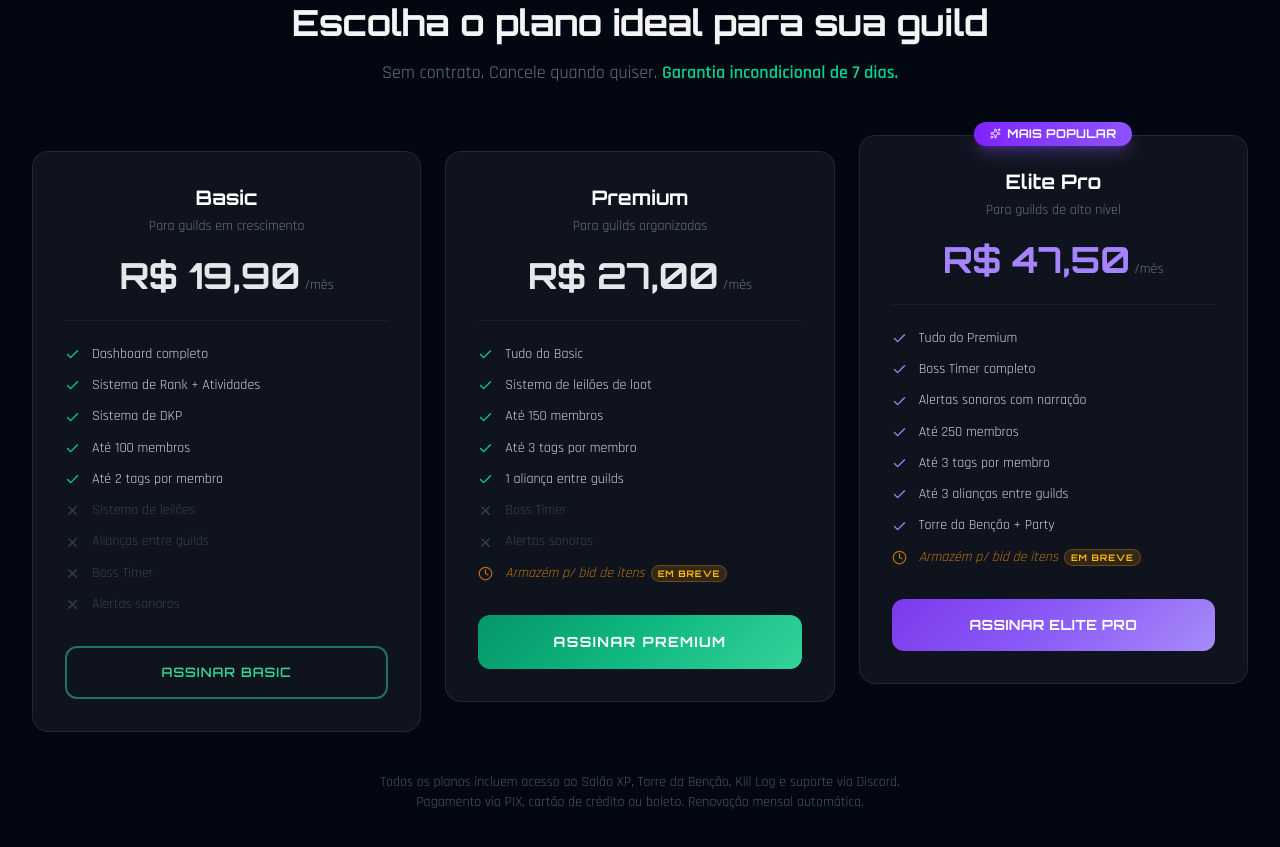
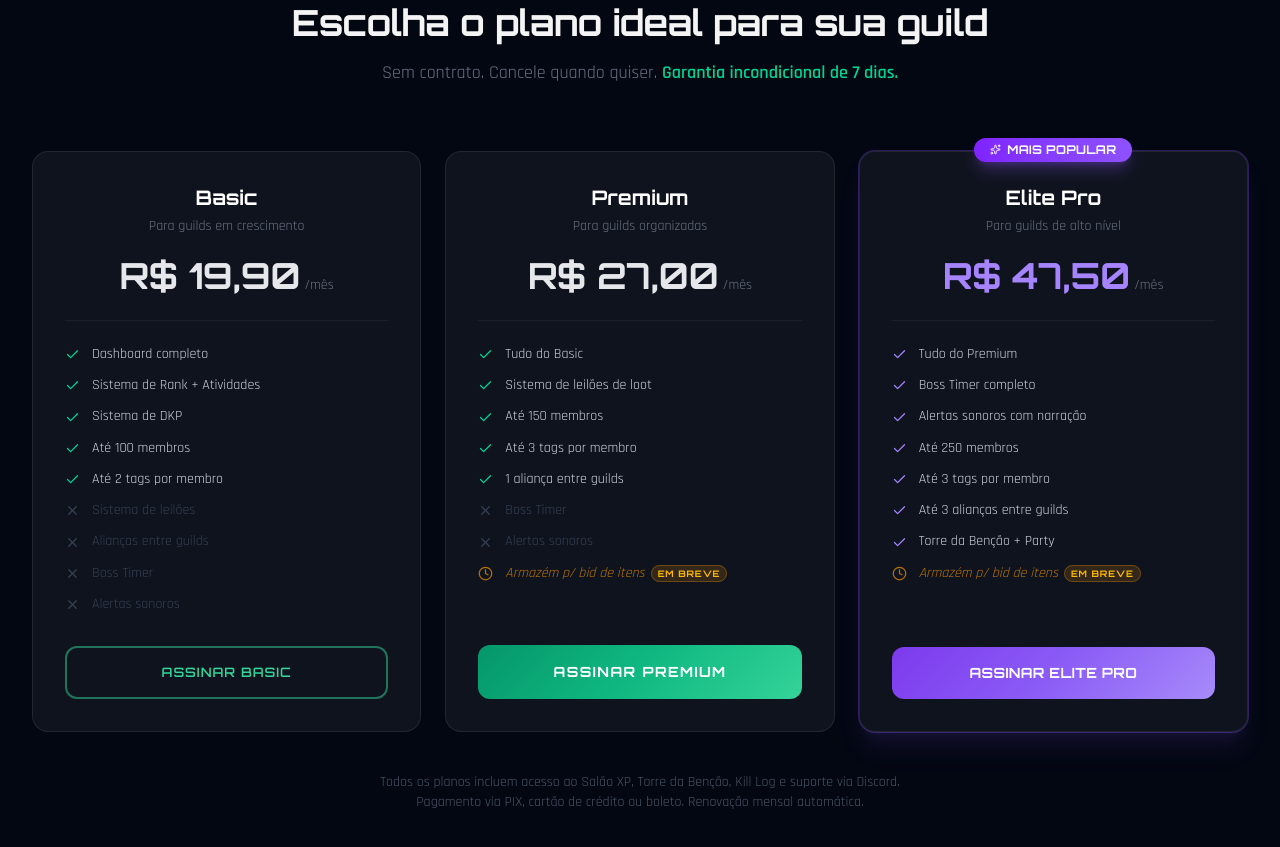
Before and after one commit to kauemk/guildhub-sales, a React (Vite) app: page / in a window 1280 px wide. Shown: the part 9980-10827 px from the top of the page. Built offline with nearby package versions, Linux system fonts and the light colour scheme.

Commit message:
Fix pricing cards: same height, Elite Pro highlighted with ring instead of offset

```diff
--- a/src/components/Pricing.tsx
+++ b/src/components/Pricing.tsx
@@ -98,15 +98,15 @@ export default function Pricing() {
         </div>
 
         {/* Cards */}
-        <div className="grid grid-cols-1 md:grid-cols-3 gap-6 items-start">
+        <div className="grid grid-cols-1 md:grid-cols-3 gap-6 items-stretch">
           {plans.map((plan) => (
             <div
               key={plan.name}
               className={`glass-card relative flex flex-col ${
                 plan.popular && plan.ctaStyle === 'elite'
-                  ? 'p-8 border-violet-500/40 md:-mt-4 md:mb-4'
+                  ? 'p-8 border-violet-500/50 ring-1 ring-violet-500/30 shadow-xl shadow-violet-500/10'
                   : plan.popular
-                  ? 'pricing-popular p-8 md:-mt-4 md:mb-4'
+                  ? 'pricing-popular p-8'
                   : 'p-8'
               }`}
             >
```
